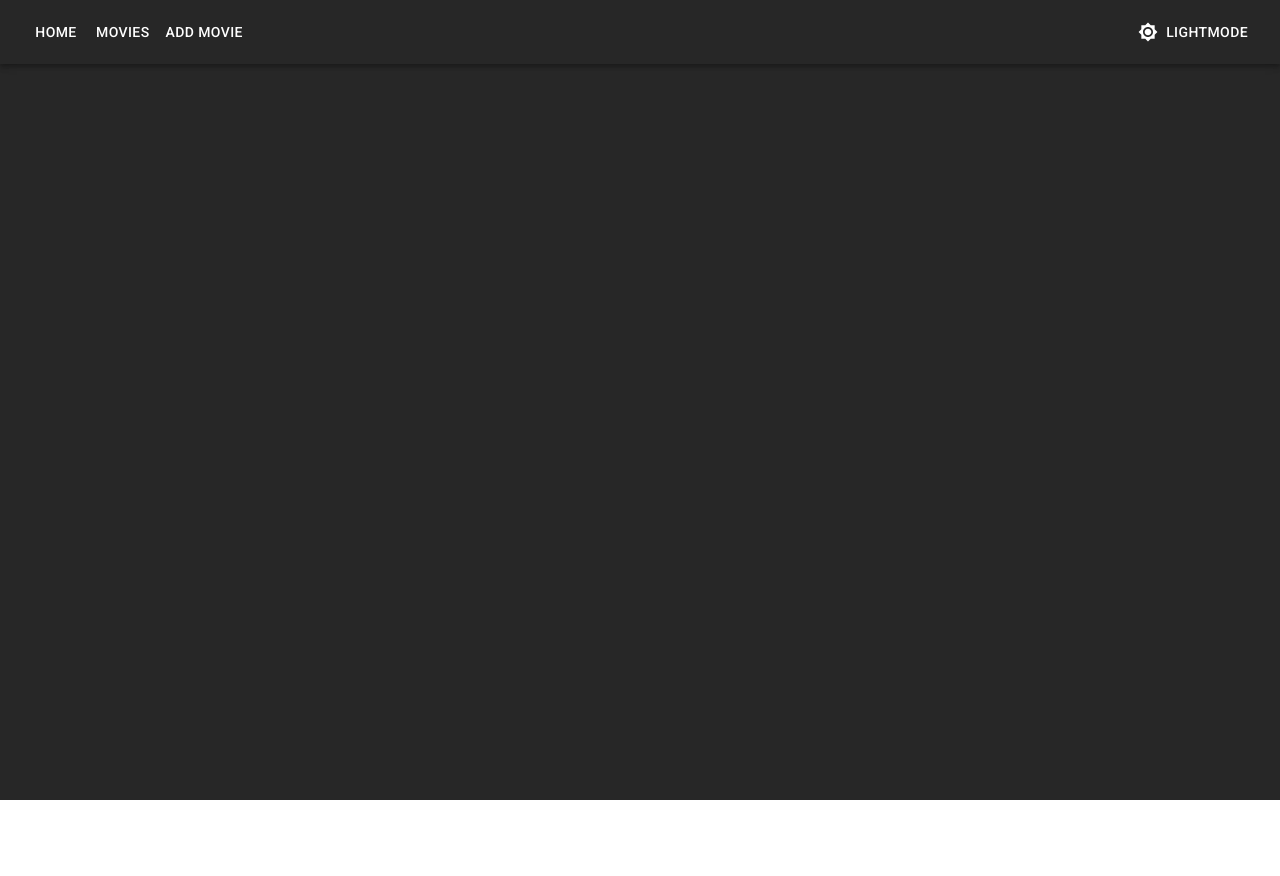
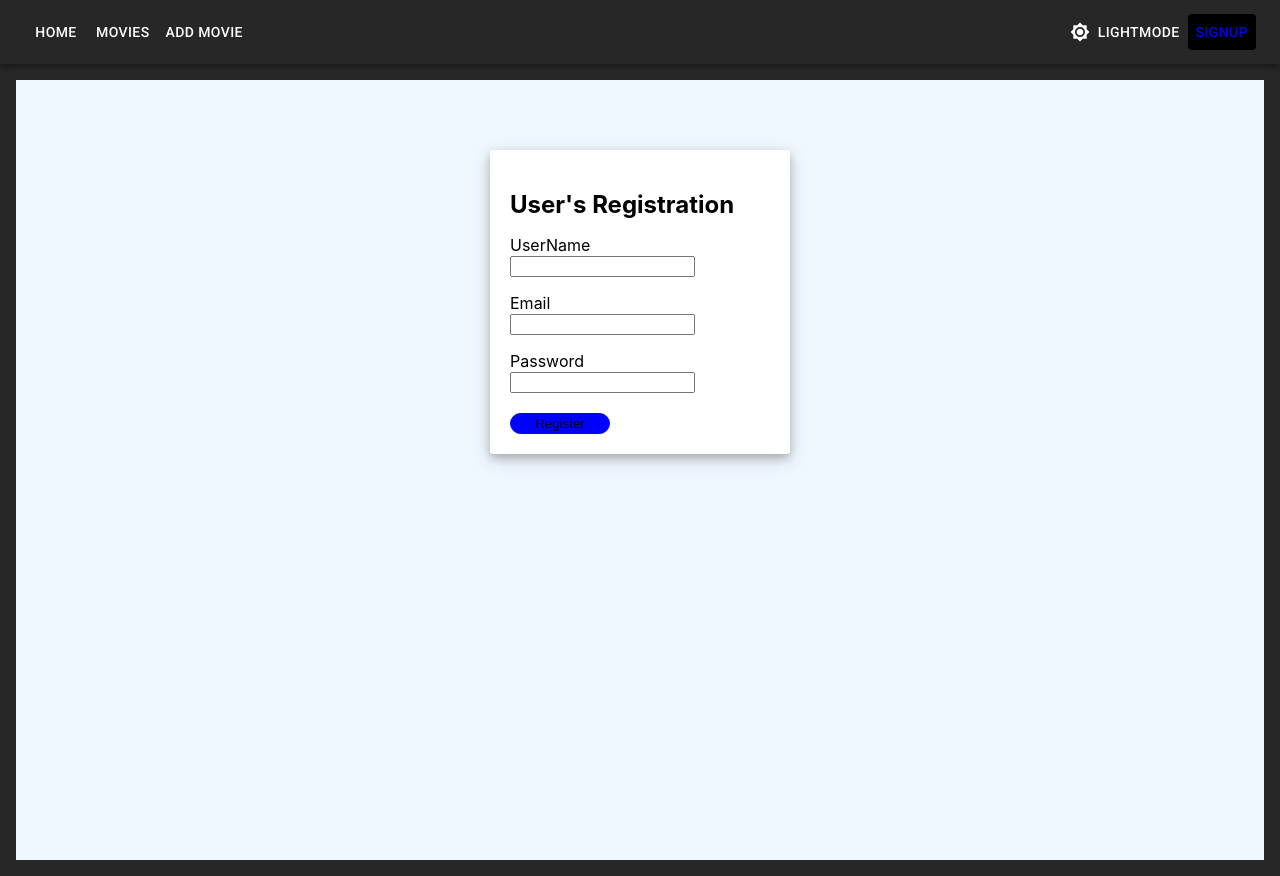
Before and after one commit to pk-ops/my-Movie_App, a React (Create React App) app: page /signup in a window 1280 px wide. Before the commit this address led to /NotFound. Before the commit the page ends 800 px from the top, so only its background shows below. Built offline with nearby package versions, Linux system fonts and the light colour scheme.

Commit message:
Added signUp

```diff
--- a/package.json
+++ b/package.json
@@ -10,6 +10,7 @@
     "@testing-library/jest-dom": "^5.16.4",
     "@testing-library/react": "^13.3.0",
     "@testing-library/user-event": "^13.5.0",
+    "bootstrap5": "^1.1.9",
     "formik": "^2.2.9",
     "react": "^18.1.0",
     "react-confetti": "^6.1.0",
--- a/src/App.css
+++ b/src/App.css
@@ -97,3 +97,44 @@
   height: 50px;
   margin-top: 60px;
 }
+
+.auth{
+  display: flex;
+  flex-direction: column;
+  height: 90vh;
+  padding:30px 0px;
+  background-color: aliceblue;
+}
+
+.auth-container{
+  display: flex;
+  flex-direction: column;
+  width: 100%;
+  justify-content: center;
+  align-items: center;
+}
+
+.sign-up{
+  display: flex;
+  margin: 40px 0;
+  width: 300px;
+}
+.sign-container{
+  width: 100%;
+  display: flex;
+  flex-direction:column;
+  padding:20px;
+  background-color: #fff;
+  box-shadow: 0 4px 8px 0 rgba(0,0,0,0.2),
+  0 6px 20px 0 rgba(66,42,42,0.19);
+  border-radius: 3px;
+}
+
+.signup_button{
+  margin-top: "20px";
+  width:"100px";
+  background-color:"blue";
+  border: 1px solid blue;
+  padding: 2px;
+  border-radius: 2rem;
+}
--- a/src/App.js
+++ b/src/App.js
@@ -26,6 +26,7 @@ import Brightness7Icon from '@mui/icons-material/Brightness7';
 import { TicTacTos } from './TicTacTos';
 import { EditMovie } from './EditMovie';
 import { BasicForm } from './BasicForm';
+import Signup from './signup';
 
 
 function App() {
@@ -108,6 +109,13 @@ function App() {
     },
   });
 
+  const Style={
+    background:mode==="dark"?"black":"blue",
+    color:mode==="dark"?"blue":"white"
+  }
+
+
+
   return (
     <ThemeProvider theme={Theme}>
       <Paper elevation={4} style={{ minHeight: "100vh", borderRadius: "0px" }} >
@@ -131,6 +139,10 @@ function App() {
                 }
                 onClick={() => setMode(mode === "light" ? 'dark' : 'light')}>
                 {mode === "light" ? "dark" : "light"}mode</Button>
+
+                {/* Sigup and Login Button */}
+
+                <Button style={Style} onClick={()=>navigate("/signup")}>signup</Button>
 
             </Toolbar>
           </AppBar>
@@ -161,6 +173,10 @@ function App() {
 
               {/* <Route path="/TicTacTos" element={<TicTacTos />} /> */}
 
+
+              <Route path="/signup" element={ <Signup/>} />
+
+
             </Routes>
 
           </section>
--- /dev/null
+++ b/src/signup.js
@@ -0,0 +1,114 @@
+
+import React, { useState } from "react";
+import "./App.css";
+import { API } from "./global";
+function Signup(props) {
+const [mode,setMode]=useState("dark")
+   const Style= {
+    color: mode==='dark'?'black':'white',
+    marginBottom:"0px"
+   }
+
+   const [registerInput,setRegisterInput]=useState({
+        username:"",
+        email:"",
+        password:""
+   })
+
+   const handleInput=(e)=>{
+    setRegisterInput({ ...registerInput, [e.target.name]: e.target.value })
+   }
+
+   const registerSubmit=(e)=>{
+        e.preventDefault();
+
+        const data={
+            username:registerInput.username,
+            email:registerInput.email,
+            password:registerInput.password
+        }
+        // console.log(data)
+        fetch(`${API}/users/signup`,{
+            method:'POST',
+            crossDomain:true,
+            headers:{
+                "Content-Type":"application/json",
+            },
+            body: JSON.stringify(data),
+        }).then((res)=>{
+            if(res.status=='200'){
+                alert("registration Completed")
+            }
+        })
+        // .then((dda)=>{ alert("Registration Successful")
+        // })
+
+   }
+
+    return (
+
+        <div className="auth">
+            <div className="auth-container">
+                <div className="sign-up">
+
+                    <div className="sign-container form">
+                    <h1 style={Style}>User's Registration</h1>
+                        <form onSubmit={registerSubmit}>
+                        <div className="input-field">
+                            <p style={Style}>UserName</p>
+                            <input
+                                name="username"
+                                type="text"
+                                onChange={handleInput}
+                                value={registerInput.username}
+
+                            />
+                        </div>
+
+
+                        <div className="input-field">
+                            <p style={Style}>Email</p>
+                            <input
+                                name="email"
+                                type="text"
+                                onChange={handleInput}
+                                value={registerInput.email}
+                            />
+                        </div>
+
+                        <div className="input-field">
+                            <p style={Style}>Password </p>
+                            <input
+                                name="password"
+                                type="password"
+                                onChange={handleInput}
+                                value={registerInput.password}
+
+                            />
+                        </div>
+
+                        <button
+                            style={{
+                                marginTop: "20px",
+                                width:"100px",
+                                backgroundColor:"blue"
+                            }}
+                            className="btn signup_button btn-primary"
+                        >Register
+                        </button>
+                        </form>
+
+
+
+
+                    </div>
+                </div>
+            </div>
+
+        </div>
+
+
+    );
+}
+
+export default Signup;
```
Also changed, not shown: 1 other file (tests, documents, lock files or other folders).
